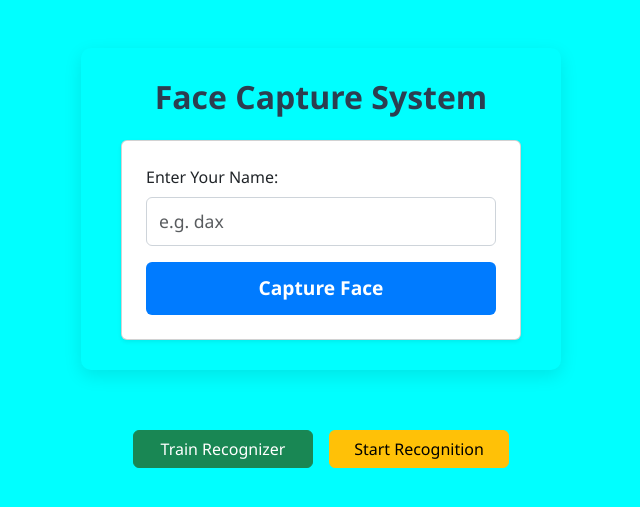
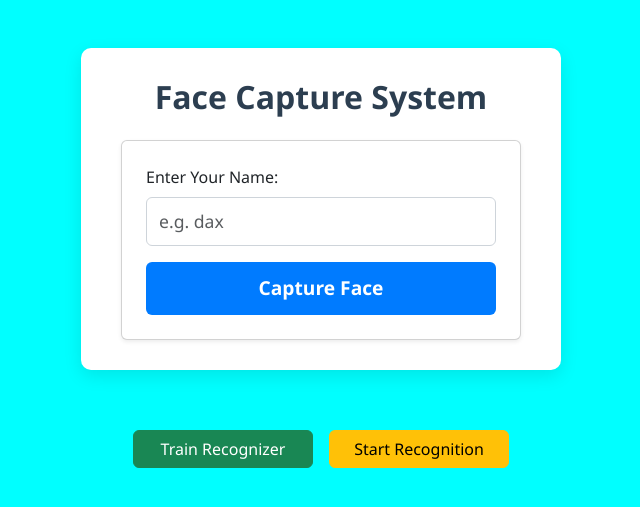
Before and after one commit to harizonelopez/Face-detector, a Flask app: page / in a window 1280 px wide. Shown: the top 507 px of the page, without its empty margins (319-959 px from the left). Run offline with Flask 3, Linux system fonts and the light colour scheme.

Commit message:
Refactor Flask app initialization and update home-style.css background color

```diff
--- a/app/__init__.py
+++ b/app/__init__.py
@@ -1,7 +1,8 @@
 from flask import Flask
+import os
 
 def create_app():
-    app = Flask(__name__)
+    app = Flask(__name__,  static_folder=os.path.join(os.path.dirname(__file__), 'static'))
     app.config['SECRET_KEY'] = 'J@rvis_007'
     app.config['UPLOAD_FOLDER'] = 'static/face_data'
 
--- a/app/static/css/home-style.css
+++ b/app/static/css/home-style.css
@@ -11,7 +11,7 @@ body {
 .container {
     max-width: 480px;
     margin: 60px auto;
-    background: aqua;
+    background: white;
     padding: 30px 40px;
     border-radius: 10px;
     box-shadow: 0 6px 18px rgba(0,0,0,0.1);
@@ -66,13 +66,14 @@ footer {
     color: #777;
 }
 
+/*
 .alert {
   padding: 10px;
   margin: 10px 0;
   border-radius: 4px;
   color: white;
   font-weight: bold;
-}
+} */
 
 /* Responsive tweak */
 @media (max-width: 576px) {
```
Also changed, not shown: run.py (line endings or trailing spaces).
